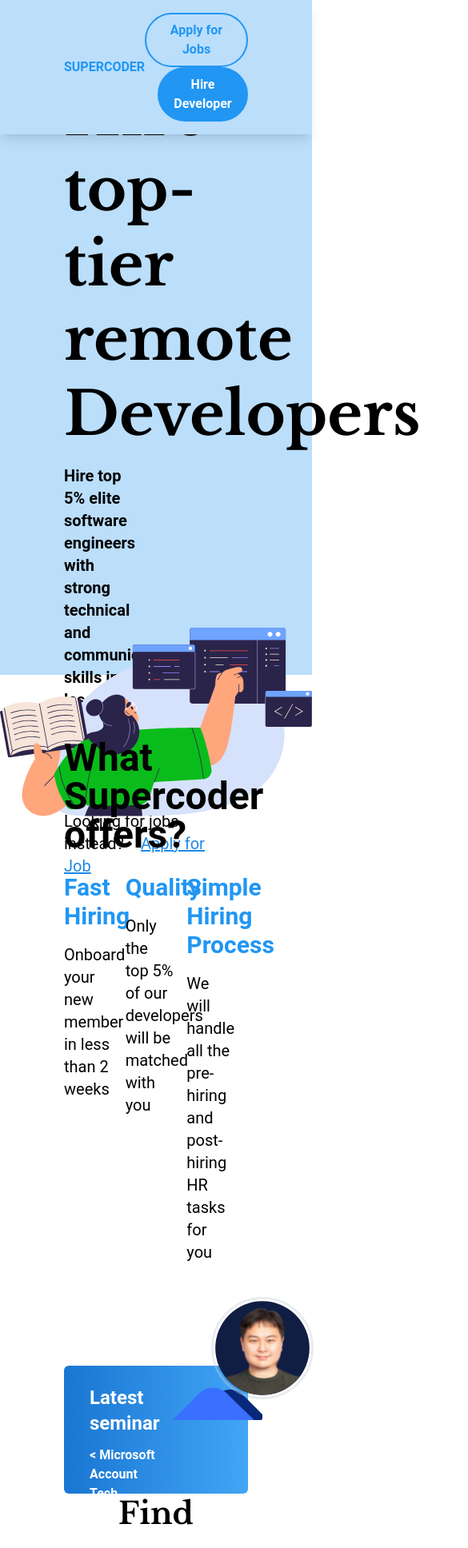
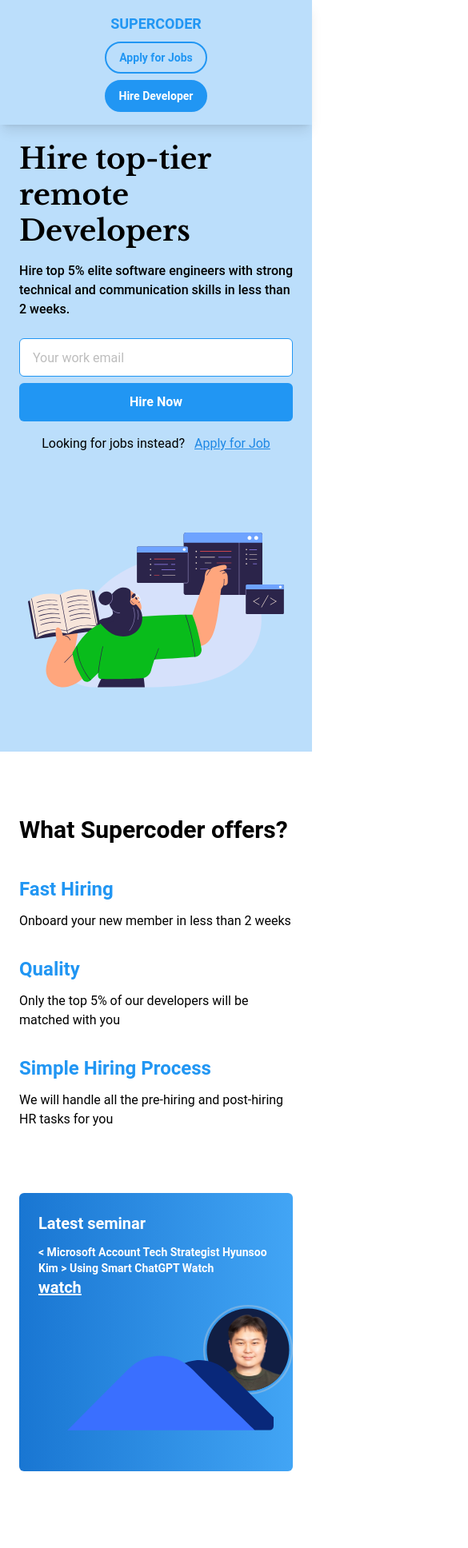
Before and after one commit to farhanrahman0027/supercoder, a React (Vite) app: page / in a window 390 px wide. Shown: the top 1936 px of the page at 80% size, 585 px wide, since content can reach past the window. Built offline with nearby package versions, Linux system fonts and the light colour scheme.

Commit message:
make it responsive

```diff
--- a/src/components/Header.jsx
+++ b/src/components/Header.jsx
@@ -1,17 +1,26 @@
-import React from 'react'
+import React from "react";
 
 function Header() {
   return (
-    <div className='bg-blue-100 z-10 px-20 py-4 flex justify-between items-center fixed w-full shadow-lg'>
-     <div>
-        <h1 className='text-blue-500 font-bold md:text-4xl'>SUPERCODER</h1>
-     </div>
-     <div className='space-x-4'>
-        <button className='border-solid border-2 border-blue-500 font-semibold text-blue-500 py-2 px-4 rounded-full'>Apply for Jobs</button>
-        <button className='bg-blue-500 py-2 px-4 rounded-full border-solid border-2 border-blue-500 text-white font-semibold'>Hire Developer</button>
-     </div>
+    <div className="bg-blue-100 z-10 px-4 sm:px-6 py-4 flex flex-col sm:flex-row sm:justify-between items-center fixed w-full shadow-lg gap-2 sm:gap-0">
+      {/* Left Section (Logo) */}
+      <div>
+        <h1 className="text-blue-500 font-bold text-lg sm:text-2xl md:text-4xl">
+          SUPERCODER
+        </h1>
+      </div>
+
+      {/* Right Section (Buttons) */}
+      <div className="flex flex-col sm:flex-row gap-2 sm:gap-4 items-center">
+        <button className="border-2 border-blue-500 font-semibold text-blue-500 py-2 px-4 rounded-full text-sm sm:text-base whitespace-nowrap">
+          Apply for Jobs
+        </button>
+        <button className="bg-blue-500 py-2 px-4 rounded-full border-2 border-blue-500 text-white font-semibold text-sm sm:text-base whitespace-nowrap">
+          Hire Developer
+        </button>
+      </div>
     </div>
-  )
+  );
 }
 
-export default Header
+export default Header;
--- a/src/components/RemoteDev.jsx
+++ b/src/components/RemoteDev.jsx
@@ -26,11 +26,11 @@
 
 function RemoteDev() {
   return (
-    <div className="flex gap-4 w-auto ">
+    <div className="flex flex-wrap gap-4 w-full justify-center">
       {remotedev.map((item, index) => (
         <div
           key={index}
-          className="bg-white gap-4 w-3/12 flex py-4 px-4 rounded-md border border-blue-100"
+          className="bg-white gap-4 w-full sm:w-5/12 md:w-3/12 py-4 px-4 rounded-md border border-blue-100"
         >
           <div className="text-4xl text-blue-500 font-semibold font-libreaskerville">
             <h2>{item.id}</h2>
--- a/src/pages/Home.jsx
+++ b/src/pages/Home.jsx
@@ -89,149 +89,183 @@
     );
   };
   return (
-    <div className="">
+    <div className=" py-24">
       {/* Header Section */}
-      <div className=" bg-blue-100 h-[100vh]">
-        <div className="pt-24 px-20">
-          <h2 className="text-[75px] w-3/4 font-libreaskerville leading-tight font-semibold">
+      <div className="bg-blue-100 min-h-screen flex flex-col lg:flex-row items-center justify-between px-6 lg:px-20 py-20">
+        <div className="w-full lg:w-1/2">
+          <h2 className="text-4xl sm:text-5xl md:text-6xl lg:text-[75px] font-libreaskerville leading-tight font-semibold w-full lg:w-3/4">
             Hire top-tier remote Developers
           </h2>
-          <p className="font-semibold w-2/5 mt-4 text-xl">
+          <p className="font-medium mt-4 text-base sm:text-lg md:text-xl w-full lg:w-3/5">
             Hire top 5% elite software engineers with strong technical and
             communication skills in less than 2 weeks.
           </p>
-          <div className="mt-8 mw-100 ">
-            <div className="flex">
+          <div className="mt-6 max-w-full">
+            <div className="flex flex-col sm:flex-row">
               <input
-                className="py-2 h-10 border-solid border bg-white w-1/3 border-blue-500 rounded-l-md outline-none"
-                type="text"
+                className="py-2 h-12 border border-blue-500 bg-white w-full sm:w-2/3 lg:w-1/3 rounded-md sm:rounded-l-md sm:rounded-r-none outline-none px-4"
+                type="email"
                 id="name"
                 required
-                minlength="4"
-                maxlength="50"
+                minLength="4"
+                maxLength="50"
                 placeholder="Your work email"
               />
-              <button className="bg-blue-500 h-10 rounded-r-md text-center px-6 py-2 font-semibold text-white">
+              <button className="bg-blue-500 h-12 text-center px-6 py-2 font-semibold text-white mt-2 sm:mt-0 sm:rounded-r-md sm:rounded-l-none rounded-md">
                 Hire Now
               </button>
             </div>
-            <div className="">
-              <p className="mt-4 font-normal py-2 px-4 text-xl pl-0">
+            <p className="mt-4 font-normal text-base sm:text-lg text-center sm:text-left">
               Looking for jobs instead?{" "}
-                <Link to="/" className="text-blue-600 underline ml-4">
+              <Link to="/" className="text-blue-600 underline ml-2">
                 Apply for Job
               </Link>
             </p>
           </div>
         </div>
-        </div>
-        <div className="flex justify-end -mt-80">
-          <img className="" src={banner} alt="logo"></img>
+
+        <div className="w-full lg:w-1/2 flex justify-center lg:justify-end mt-10 lg:mt-0">
+          <img
+            className="w-full max-w-xs sm:max-w-sm md:max-w-md lg:max-w-lg"
+            src={banner}
+            alt="logo"
+          />
         </div>
       </div>
+
       {/*  */}
 
-      <div className="px-20 bg-white h-[100vh]">
-        <h1 className="text-5xl font-semibold mt-20">
+      <div className="px-6 sm:px-10 lg:px-20 bg-white min-h-screen py-10">
+        <h1 className="text-3xl sm:text-4xl lg:text-5xl font-semibold mt-10">
           What Supercoder offers?
         </h1>
-        <div className="mt-6 grid grid-cols-3">
-          <div className="">
-            <h2 className=" text-3xl text-blue-500 font-semibold">
+
+        {/* Feature Cards */}
+        <div className="mt-10 grid grid-cols-1 sm:grid-cols-2 lg:grid-cols-3 gap-8">
+          <div>
+            <h2 className="text-2xl sm:text-3xl text-blue-500 font-semibold">
               Fast Hiring
             </h2>
-            <p className="w-4/5 mt-4 text-xl ">
+            <p className="mt-3 text-base sm:text-lg lg:text-xl w-full sm:w-4/5">
               Onboard your new member in less than 2 weeks
             </p>
           </div>
-          <div className="">
-            <h2 className=" text-3xl text-blue-500 font-semibold">Quality</h2>
-            <p className="w-4/5 mt-4 text-xl ">
+          <div>
+            <h2 className="text-2xl sm:text-3xl text-blue-500 font-semibold">
+              Quality
+            </h2>
+            <p className="mt-3 text-base sm:text-lg lg:text-xl w-full sm:w-4/5">
               Only the top 5% of our developers will be matched with you
             </p>
           </div>
-          <div className="">
-            <h2 className=" text-3xl text-blue-500 font-semibold">
+          <div>
+            <h2 className="text-2xl sm:text-3xl text-blue-500 font-semibold">
               Simple Hiring Process
             </h2>
-            <p className="w-4/5 mt-4 text-xl ">
+            <p className="mt-3 text-base sm:text-lg lg:text-xl w-full sm:w-4/5">
               We will handle all the pre-hiring and post-hiring HR tasks for you
             </p>
           </div>
-          <div className="bg-blue-500"></div>
         </div>
-        <div className="text-white h-40 rounded-md mt-32 bg-gradient-to-r from-blue-700 to-blue-400 flex">
-          <div className="flex-row w-5/6 ml-8 mt-6 space-y-3">
-            <h2 className="text-2xl font-semibold">Latest seminar</h2>
-            <p className="text-[16px] font-semibold ">
+
+        {/* Seminar Banner */}
+        <div className="text-white rounded-md mt-20 bg-gradient-to-r from-blue-700 to-blue-400 flex flex-col lg:flex-row items-center justify-between p-6 lg:p-10 gap-8">
+          <div className="w-full lg:w-2/3 space-y-3">
+            <h2 className="text-xl sm:text-2xl font-semibold">
+              Latest seminar
+            </h2>
+            <p className="text-sm sm:text-base lg:text-lg font-semibold">
               &lt; Microsoft Account Tech Strategist Hyunsoo Kim &gt; Using
               Smart ChatGPT Watch
             </p>
-            <Link to="/" className="underline text-3xl font-semibold ">
+            <Link
+              to="/"
+              className="underline text-xl sm:text-2xl font-semibold"
+            >
               watch
             </Link>
           </div>
-          <div>
-            <div className=" flex flex-col items-center justify-center">
-              <img className=" h-[250px] -mt-[80px] " src={banner1}></img>
-              <img className=" -mt-64 ml-32" src={seminar}></img>
-            </div>
+
+          <div className="w-full lg:w-1/3 flex flex-col items-center justify-center relative">
+            <img
+              className="h-40 sm:h-52 md:h-60 lg:h-[250px] z-10 relative"
+              src={banner1}
+              alt="Seminar Banner 1"
+            />
+            <img
+              className="absolute top-0 right-0 transform translate-x-6 -translate-y-6 w-28 sm:w-36 md:w-40 lg:w-48"
+              src={seminar}
+              alt="Seminar Badge"
+            />
           </div>
         </div>
       </div>
 
       {/*network section*/}
 
-      <div className="bg-slate-100 py-24 px-20">
+      <div className="bg-slate-100 py-16 sm:py-20 px-4 sm:px-10 lg:px-20">
+        {/* Heading */}
         <div className="text-center flex justify-center items-center">
-          <h1 className="text-[38px]  w-3/5 pb-16 font-semibold font-libreaskerville ">
+          <h1 className="text-2xl sm:text-3xl lg:text-[38px] w-full sm:w-4/5 lg:w-3/5 pb-10 sm:pb-16 font-semibold font-libreaskerville">
             Find top-tier developers in the Supercoder network
           </h1>
         </div>
-        <div className="grid grid-cols-3 gap-6">
+
+        {/* Profile Grid */}
+        <div className="grid grid-cols-1 sm:grid-cols-2 lg:grid-cols-3 gap-6">
           {profiles.map((profile, index) => (
             <Profilecard key={index} profile={profile} />
           ))}
         </div>
       </div>
+
       {/*SBS news section*/}
-      <div className=" py-24 px-20">
-        <div className=" text-center flex justify-center items-center">
-          <h1 className="text-[38px] font-semibold font-libreaskerville">
+      <div className="py-16 px-4 sm:px-10 lg:px-20">
+        {/* Heading */}
+        <div className="text-center flex justify-center items-center">
+          <h1 className="text-2xl sm:text-3xl lg:text-[38px] font-semibold font-libreaskerville">
             Supercoder on SBS News
           </h1>
         </div>
-        <div className="mt-20 flex gap-16">
-          <div className=" ">
+
+        {/* Content */}
+        <div className="mt-10 lg:mt-20 flex flex-col lg:flex-row gap-8 lg:gap-16 items-center">
+          {/* Video */}
+          <div className="w-full lg:w-1/2">
+            <div className="aspect-w-16 aspect-h-9 w-full">
               <iframe
-              width="560"
-              height="315"
+                className="w-full h-full rounded-md"
                 src="https://www.youtube.com/embed/Bie-qAFL8ZA?si=XBXIUd6LvRX8MBDY"
                 title="YouTube video player"
-              frameborder="0"
+                frameBorder="0"
                 allow="accelerometer; autoplay; clipboard-write; encrypted-media; gyroscope; picture-in-picture; web-share"
-              referrerpolicy="strict-origin-when-cross-origin"
-              allowfullscreen
+                referrerPolicy="strict-origin-when-cross-origin"
+                allowFullScreen
               ></iframe>
             </div>
-          <div>
-            <h1 className="text-[24px] font-libreaskerville font-semibold text-blue-500">
+          </div>
+
+          {/* Text Content */}
+          <div className="w-full lg:w-1/2">
+            <h1 className="text-xl sm:text-2xl font-libreaskerville font-semibold text-blue-500">
               SBS NEWS
             </h1>
-            <h3 className="pt-4 font-semibold">
+            <h3 className="pt-4 font-semibold text-base sm:text-lg">
               SBS News "Why Korean developers? Even big companies have turned
               their attention"
             </h3>
-            <p className="pt-4">
+            <p className="pt-4 text-sm sm:text-base">
               "In terms of job performance, foreign developers are not lacking
               either. When I meet startup people, they say that the advantages
               of Southeast Asian developers are not insignificant, considering
               the difficulty of finding people and the need to cut costs, among
               other things." - Journalist Jung Joon-ho.
             </p>
-            <p className="pt-4">February 20, 2023</p>
+            <p className="pt-4 text-sm sm:text-base">February 20, 2023</p>
             <Link>
-              <p className="underline pt-4 text-blue-500">See more media</p>
+              <p className="underline pt-4 text-blue-500 text-sm sm:text-base">
+                See more media
+              </p>
             </Link>
           </div>
         </div>
@@ -239,58 +273,73 @@
 
       {/*stats section*/}
 
-      <div className="px-24 py-20 bg-blue-50">
+      <div className="px-4 sm:px-10 lg:px-24 py-16 lg:py-20 bg-blue-50">
+        {/* Heading */}
         <div className="flex justify-center text-center">
-          <h1 className="text-[36px] font-libreaskerville font-semibold">
+          <h1 className="text-2xl sm:text-3xl lg:text-[36px] font-libreaskerville font-semibold">
             Supercoder keeps you to hire the best talent
           </h1>
         </div>
+
+        {/* Stats Grid */}
         <div
-          className="m-20 grid grid-cols-3 gap-16"
+          className="mt-12 grid grid-cols-1 sm:grid-cols-2 lg:grid-cols-3 gap-8 sm:gap-10 lg:gap-16"
           style={{
             backgroundImage: `url(${starbg})`,
+            backgroundRepeat: "no-repeat",
+            backgroundPosition: "center",
+            backgroundSize: "cover",
           }}
         >
-          <div className="text-center justify-center">
+          {/* Column 1 */}
+          <div className="text-center">
             <div className="py-4">
-              <h1 className="text-[40px] font-libreaskerville font-semibold text-blue-500">
+              <h1 className="text-3xl sm:text-4xl font-libreaskerville font-semibold text-blue-500">
                 100+
               </h1>
-              <p>Countries where developers are joining</p>
+              <p className="text-base sm:text-lg">
+                Countries where developers are joining
+              </p>
             </div>
-            <div className="pt-8">
-              <h1 className="text-[40px] font-libreaskerville font-semibold text-blue-500">
+            <div className="pt-6 sm:pt-8">
+              <h1 className="text-3xl sm:text-4xl font-libreaskerville font-semibold text-blue-500">
                 40%
               </h1>
-              <p>Remote team expansion</p>
+              <p className="text-base sm:text-lg">Remote team expansion</p>
             </div>
           </div>
-          <div className="text-center justify-center">
-            <div className="py-4 ">
-              <h1 className="text-[40px] font-libreaskerville font-semibold text-blue-500">
+
+          {/* Column 2 */}
+          <div className="text-center">
+            <div className="py-4">
+              <h1 className="text-3xl sm:text-4xl font-libreaskerville font-semibold text-blue-500">
                 11000+
               </h1>
-              <p>Developers vetted</p>
+              <p className="text-base sm:text-lg">Developers vetted</p>
             </div>
-            <div className="pt-14">
-              <h1 className="text-[40px] font-libreaskerville font-semibold text-blue-500">
+            <div className="pt-6 sm:pt-14">
+              <h1 className="text-3xl sm:text-4xl font-libreaskerville font-semibold text-blue-500">
                 100%
               </h1>
-              <p>Client retention rate</p>
+              <p className="text-base sm:text-lg">Client retention rate</p>
             </div>
           </div>
-          <div className="text-center justify-center">
+
+          {/* Column 3 */}
+          <div className="text-center">
             <div className="py-4">
-              <h1 className="text-[40px] font-libreaskerville font-semibold text-blue-500">
+              <h1 className="text-3xl sm:text-4xl font-libreaskerville font-semibold text-blue-500">
                 2
               </h1>
-              <p>Weeks average time of hiring</p>
+              <p className="text-base sm:text-lg">
+                Weeks average time of hiring
+              </p>
             </div>
-            <div className="pt-14">
-              <h1 className="text-[40px] font-libreaskerville font-semibold text-blue-500">
+            <div className="pt-6 sm:pt-14">
+              <h1 className="text-3xl sm:text-4xl font-libreaskerville font-semibold text-blue-500">
                 95%
               </h1>
-              <p>Satisfied customers</p>
+              <p className="text-base sm:text-lg">Satisfied customers</p>
             </div>
           </div>
         </div>
@@ -298,34 +347,42 @@
 
       {/*reveiw section*/}
       <div className="bg-white">
-        <div className="py-24 flex justify-center items-center ">
-          <div className="text-center justify-center items-center w-4/5 ml-20">
-            <h1 className="text-[38px] font-libreaskerville font-semibold">
+        {/* Top Section */}
+        <div className="py-12 sm:py-20 lg:py-24 flex justify-center items-center">
+          <div className="text-center w-full px-4 sm:px-10 lg:w-4/5 lg:ml-20">
+            <h1 className="text-2xl sm:text-3xl lg:text-[38px] font-libreaskerville font-semibold">
               What our customers say
             </h1>
-            <p className="text-[24px] font-semibold">
+            <p className="text-base sm:text-lg lg:text-[24px] font-semibold mt-4">
               Supercoder has helped more than 30+ clients from all around the
               world to hire global software engineers. Here’s what they say
               about us
             </p>
           </div>
         </div>
+
+        {/* Video Component (responsive wrapping assumed inside the component) */}
         <VideoComponent />
       </div>
 
       {/*hire developers*/}
 
-      <div className=" py-24 px-20 bg-blue-50 mt-28">
-        <div className=" flex text-center justify-center px-28 ">
-          <h1 className=" text-[40px] font-libreaskerville font-semibold">
+      <div className="py-12 sm:py-16 lg:py-24 px-6 sm:px-10 lg:px-20 bg-blue-50 mt-10 sm:mt-16 lg:mt-28">
+        {/* Title Section */}
+        <div className="flex justify-center px-6 sm:px-16 lg:px-28">
+          <h1 className="text-3xl sm:text-4xl lg:text-[40px] font-libreaskerville font-semibold text-center">
             How to hire top remote developers through Supercoder?
           </h1>
         </div>
-        <div className="w-full mt-12">
+
+        {/* RemoteDev Component */}
+        <div className="w-full mt-8 sm:mt-10 lg:mt-12">
           <RemoteDev />
         </div>
-        <div className="flex justify-center items-center mt-16">
-          <button className="bg-blue-500 px-20 py-2 text-white font-libreaskerville rounded-full border border-blue-100">
+
+        {/* Button Section */}
+        <div className="flex justify-center items-center mt-12 sm:mt-14 lg:mt-16">
+          <button className="bg-blue-500 px-10 sm:px-16 lg:px-20 py-2 text-white font-libreaskerville rounded-full border border-blue-100">
             Hire Developers
           </button>
         </div>
@@ -344,21 +401,28 @@
 
       {/*  hire and manage developers*/}
 
-      <div className="  flex mt-16 bg-[#1E2736] w-full">
-        <div className="flex flex-col ml-28 py-20 gap-4 text-white ">
-          <h1 className="text-4xl font-semibold">
+      <div className="flex flex-col lg:flex-row mt-16 bg-[#1E2736] w-full">
+        {/* Left Column */}
+        <div className="flex flex-col ml-6 sm:ml-12 lg:ml-28 py-12 sm:py-16 lg:py-20 gap-4 text-white text-center lg:text-left">
+          <h1 className="text-3xl sm:text-4xl lg:text-5xl font-semibold">
             Hire and manage remote developers
           </h1>
-          <p className="font-semibold text-lg">
+          <p className="font-semibold text-lg sm:text-xl lg:text-lg mt-4">
             Tell us the skills you need and we'll find the best developer for
             you in days, not weeks.
           </p>
-          <button className="bg-white py-3 text-black font-semibold rounded-full w-52 mt-4 ">
+          <button className="bg-white py-3 text-black font-semibold rounded-full w-52 sm:w-60 lg:w-52 mt-4">
             Hire Developers
           </button>
         </div>
-        <div className=" flex justify-center items-center ml-12 py-20 ">
-          <img src={manage} alt="" />
+
+        {/* Right Column (Image) */}
+        <div className="flex justify-center items-center ml-6 sm:ml-12 lg:ml-16 py-8 sm:py-12 lg:py-20">
+          <img
+            src={manage}
+            alt="Manage Developers"
+            className="max-w-full sm:max-w-lg lg:max-w-full"
+          />
         </div>
       </div>
 
```
Also changed, not shown: src/components/Faq.jsx (+23 -14 lines), src/components/Footer.jsx (+13 -14 lines), src/components/Profilecard.jsx (+32 -11 lines), src/components/videocomponent.jsx (+8 -6 lines). Lines whose indentation alone changed are shown as unchanged.
